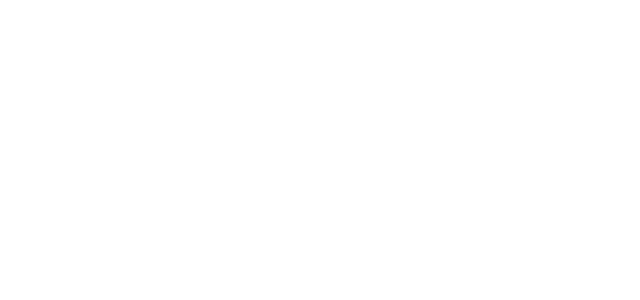
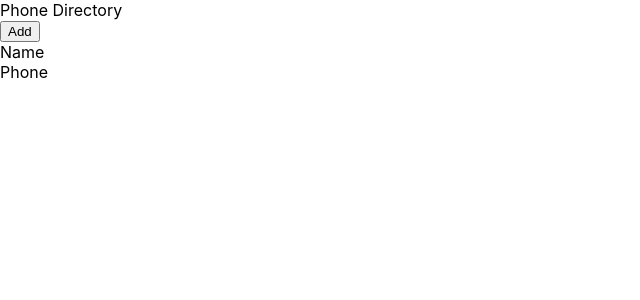
Before and after one commit to ethanhunt15/phone-directory, a React (Create React App) app: page / in a window 1280 px wide. Shown: the top 300 px of the page, without its empty margins (0-640 px from the left). Built offline with nearby package versions, Linux system fonts and the light colour scheme.

Commit message:
modified app component

```diff
--- a/src/App.js
+++ b/src/App.js
@@ -1,11 +1,31 @@
-import React from 'react';
+import React,{Component} from 'react';
+import ReactDOM from 'react-dom';
+import Header from './Header'
 
-function App() {
-  return (
-    <div>
+// function App() {
+//   return (
+//     <div>
 
-    </div>
-  );
+//     </div>
+//   );
+// }
+
+
+class App extends Component
+{
+  render()
+  {
+    return(
+      <div>
+        <Header />
+        <button> Add </button>
+        <div>
+          <span> Name </span><br />
+          <span> Phone </span>
+        </div>
+      </div>
+    )
+  }
 }
 
 export default App;
```
